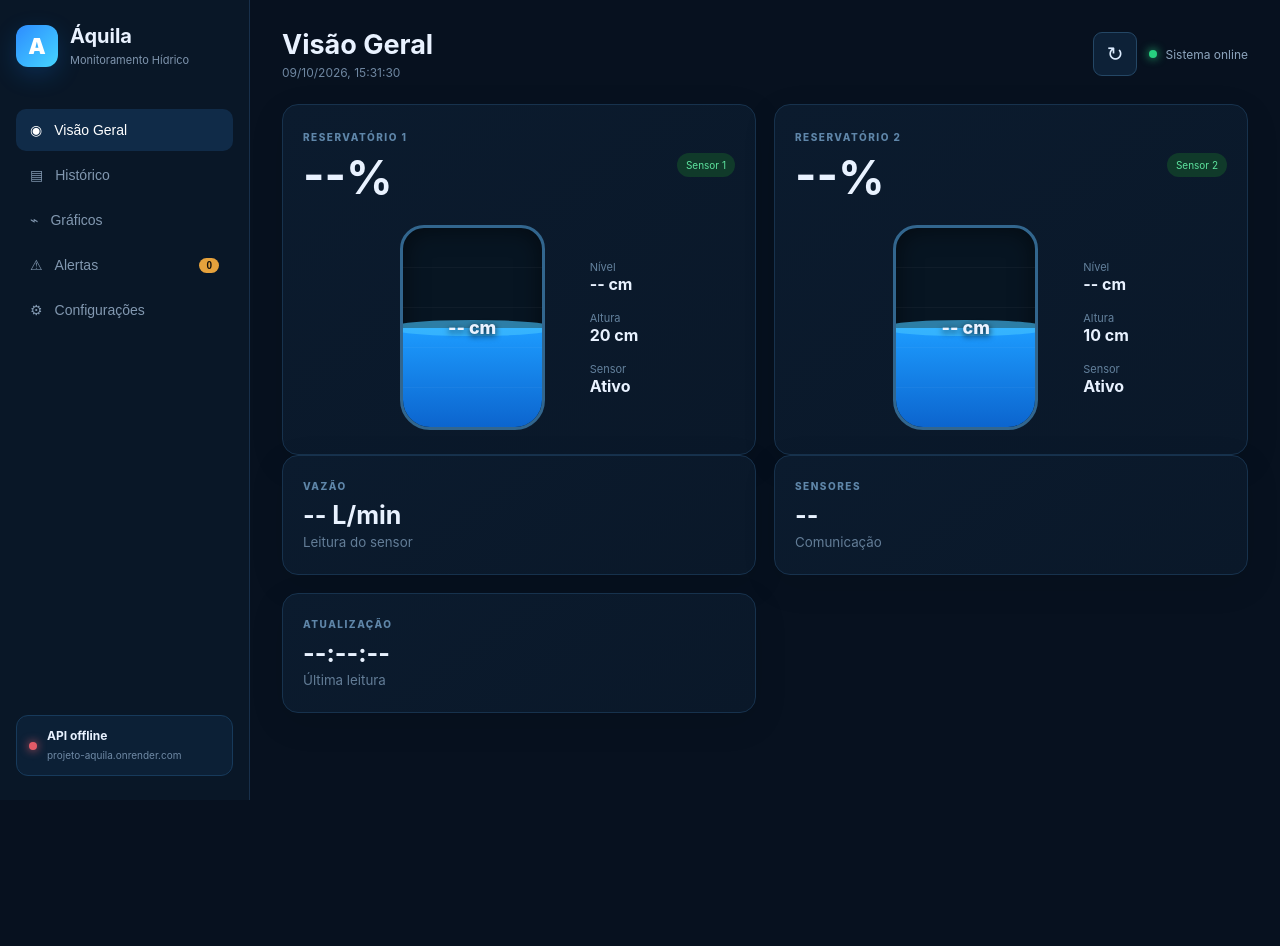
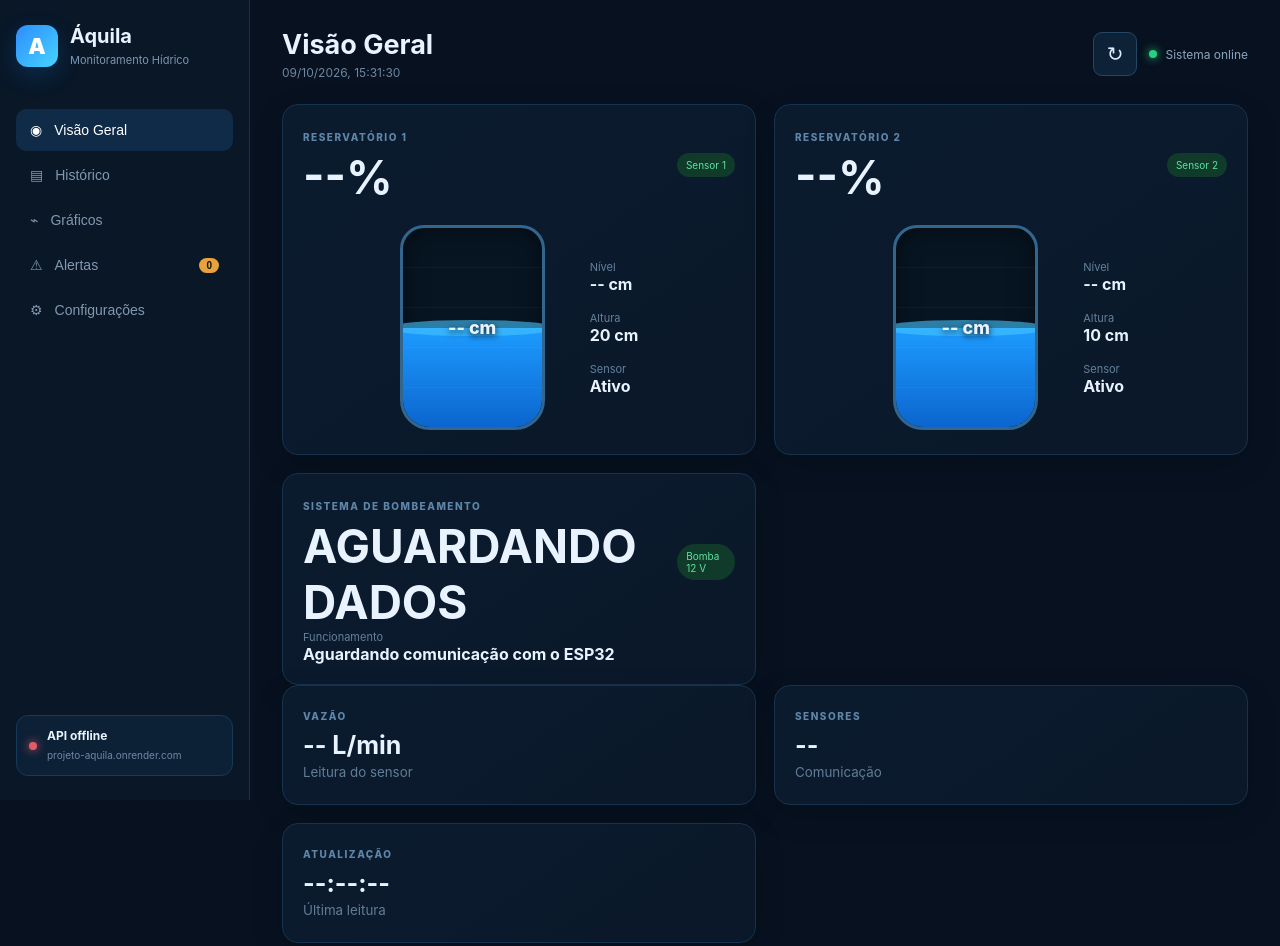
Before and after one commit to debora-e-manu/projeto-aquila, a website: page index.html in a window 1280 px wide. Before the commit the page ends 800 px from the top, so only its background shows below. Drawn offline with Linux system fonts and the light colour scheme; no server answers.

Commit message:
Add pump status section to index.html

```diff
--- a/index.html
+++ b/index.html
@@ -137,6 +137,27 @@
 
   </article>
 
+
+  <!-- ESTADO DA BOMBA -->
+  <article class="card water-card">
+    <div class="card-head">
+      <div>
+        <span class="eyebrow">SISTEMA DE BOMBEAMENTO</span>
+        <h2 id="pumpStatus">AGUARDANDO DADOS</h2>
+      </div>
+      <span class="pill">Bomba 12 V</span>
+    </div>
+
+    <div class="tank-info">
+      <div>
+        <span>Funcionamento</span>
+        <strong id="pumpDescription">Aguardando comunicação com o ESP32</strong>
+      </div>
+    </div>
+  </article>
+
+
+
 </div>
 
 
```
